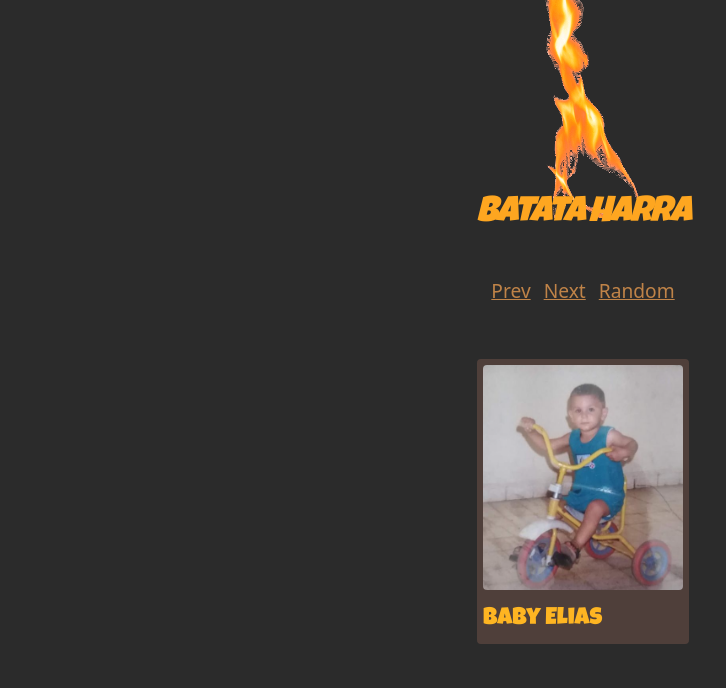
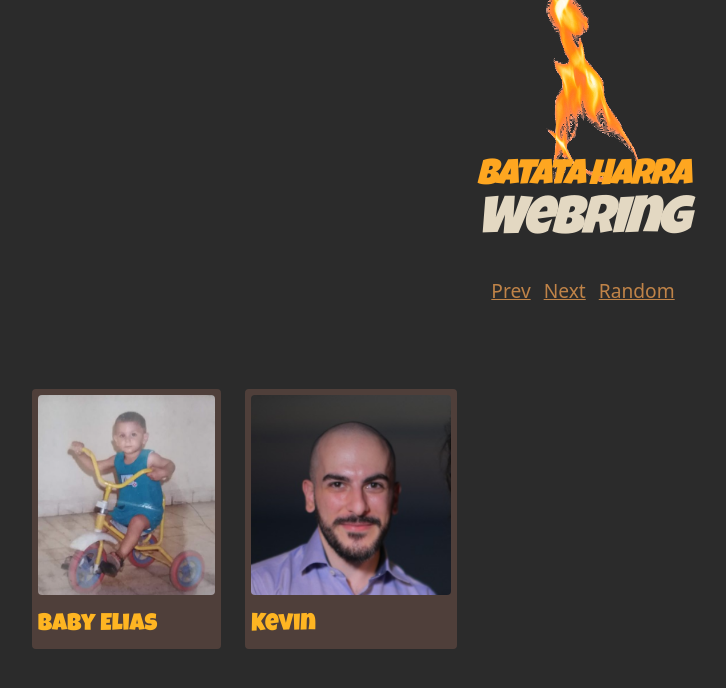
Before and after one commit to kevinabouhanna/batata-harra-webring, a plain HTML site: page index.html in a window 1280 px wide. Shown: the whole page, without its empty margins (57-783 px from the left). Drawn offline with Linux system fonts and the light colour scheme.

Commit message:
added kevin card

```diff
--- a/css/styles.css
+++ b/css/styles.css
@@ -2,7 +2,7 @@
 
 :root {
     --background-color: #2b2b2b;
-    --color: #ededed;
+    --color: #e3d8c2;
     --accent: #bf8348;
     --accent-light: #feb522;
     --accent-bg: #bb7c6a40;
@@ -17,7 +17,6 @@ html {
 
 ::selection {
     background: var(--accent-bg);
-    /* WebKit/Blink Browsers */
 }
 
 :focus {
@@ -97,6 +96,7 @@ figcaption {
 
 .batata-harra-title {
     display: flex;
+    flex-direction: column;
     justify-content: center;
     padding: 50px 30px 0 30px;
 }
@@ -111,7 +111,7 @@ figcaption {
     width: 100%;
 }
 
-.batata-harra-title-container {
+.batata-harra-title-text {
     position: relative;
     font-size: 1.25em;
     font-weight: 400;
@@ -123,7 +123,16 @@ figcaption {
     font-style: italic;
 }
 
-.batata-harra-title-container img {
+.batata-harra-title-text-secondary {
+    color: var(--color);
+    font-size: 1.85em;
+    font-weight: 400;
+    letter-spacing: -2px;
+    font-style: italic;
+    line-height: 36px;
+}
+
+.batata-harra-title-text img {
     max-width: 100%;
     margin-left: 0;
     margin-right: 0;
@@ -231,16 +240,20 @@ figcaption {
 
 /* Featured Batata Harra */
 .featured-batata-harra-container {
-
+    display: flex;
+    width: calc(100% - 8em);
+    padding: 2em 4em;
 }
 
 .featured-batata-harra-item {
     padding: 6px;
     border-radius: 4px;
     background-color: var(--accent-bg);
+    margin: 12px;
 }
 
 .featured-batata-harra-item img {
-    width: 200px;
+    max-width: 200px;
+    max-height: 200px;
     border-radius: 4px;
 }
--- a/index.html
+++ b/index.html
@@ -14,12 +14,13 @@
 <body>
     <div class="container">
         <h1 class="batata-harra-title">
-            <span class="batata-harra-title-container">Batata Harra
+            <span class="batata-harra-title-text">Batata Harra
                 <picture class="flame">
                     <source srcset="images/flame.gif" media="(min-width: 800px)">
                     <img src="images/flame.gif" alt="Flame" />
                 </picture>
             </span>
+            <span class="batata-harra-title-text-secondary">Webring</span>
         </h1>
         <webring-css site="https://gabykaram.com">
         </webring-css>
@@ -28,6 +29,10 @@
                 <img src="images/babyElias.png" alt="Baby Elias">
                 <figcaption>Baby Elias</figcaption>
             </figure>
+            <figure class="featured-batata-harra-item">
+                <img src="images/kevin.png" alt="Kevin">
+                <figcaption>Kevin</figcaption>
+            </figure>
         </div>
     </div>
 </body>
```
Also changed, not shown: images/kevin.png (added).
